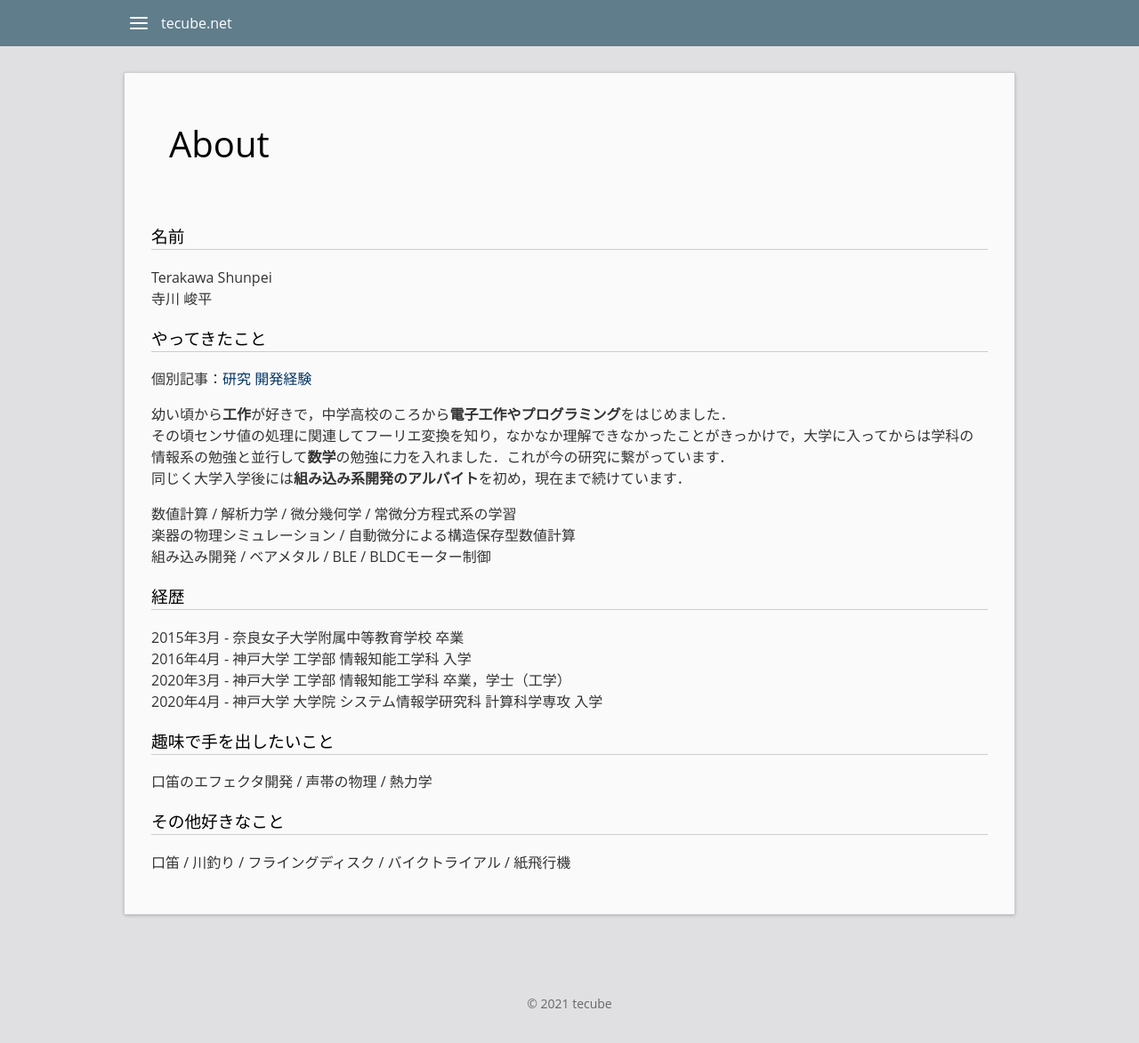
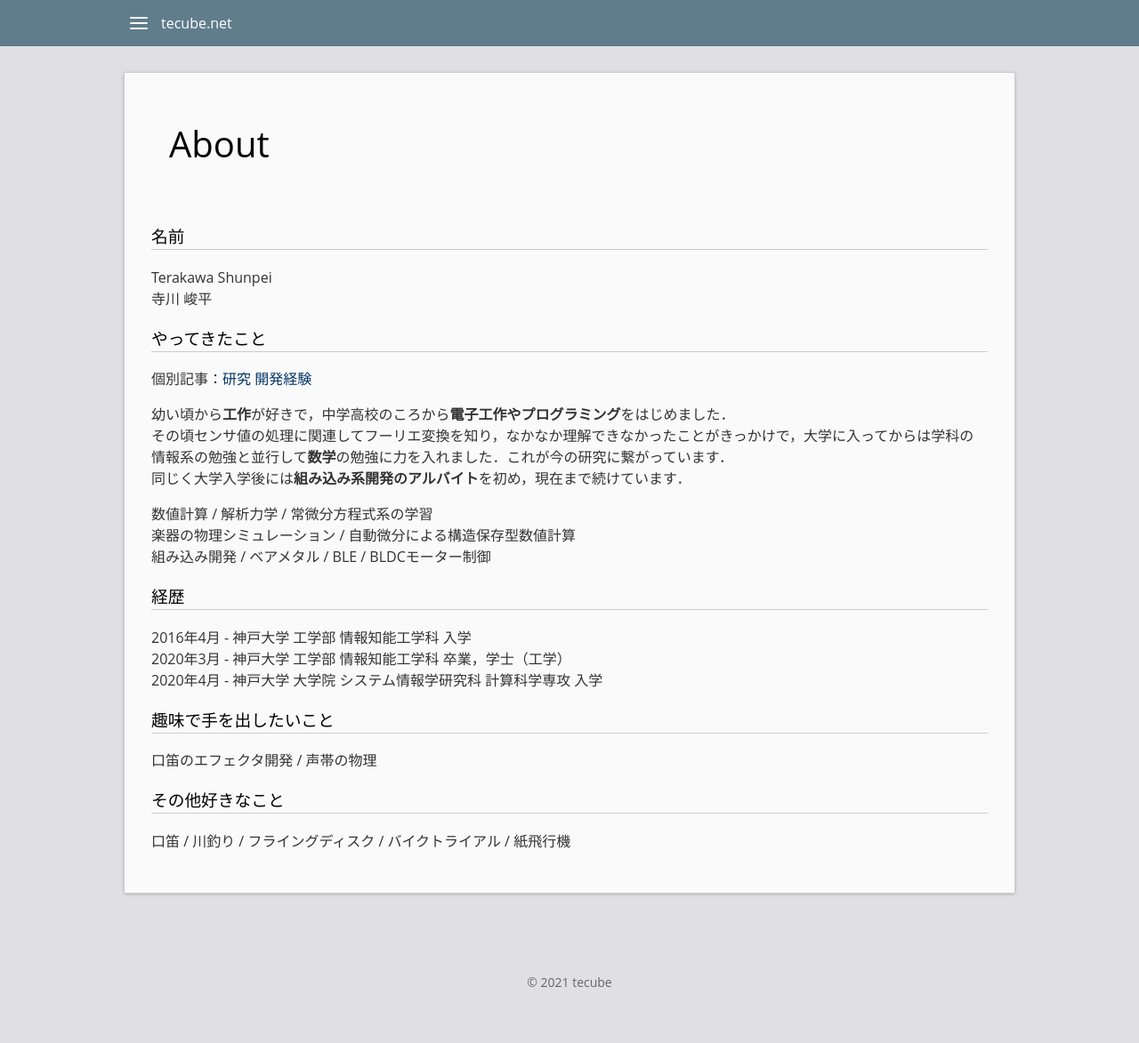
Before and after one commit to tecube/tecube.github.io, a Jekyll site: the page built from about.markdown, in a window 1280 px wide and 1199 px high. Shown: the top 1173 px of the window at 89% size. Built offline with Jekyll 4.4.1, drawn with Linux system fonts in a browser that asks for light colours.

Commit message:
Update about.markdown

```diff
--- a/about.markdown
+++ b/about.markdown
@@ -16,20 +16,19 @@ Terakawa Shunpei
 その頃センサ値の処理に関連してフーリエ変換を知り，なかなか理解できなかったことがきっかけで，大学に入ってからは学科の情報系の勉強と並行して**数学**の勉強に力を入れました．これが今の研究に繋がっています．
 同じく大学入学後には**組み込み系開発のアルバイト**を初め，現在まで続けています．
 
-数値計算 / 解析力学 / 微分幾何学 / 常微分方程式系の学習
+数値計算 / 解析力学 / 常微分方程式系の学習
 楽器の物理シミュレーション / 自動微分による構造保存型数値計算
 組み込み開発 / ベアメタル / BLE / BLDCモーター制御
 
 
 ### 経歴
-2015年3月 - 奈良女子大学附属中等教育学校 卒業
 2016年4月 - 神戸大学 工学部 情報知能工学科 入学
 2020年3月 - 神戸大学 工学部 情報知能工学科 卒業，学士（工学）
 2020年4月 - 神戸大学 大学院 システム情報学研究科 計算科学専攻 入学
 
 
 ### 趣味で手を出したいこと
-口笛のエフェクタ開発 / 声帯の物理 / 熱力学
+口笛のエフェクタ開発 / 声帯の物理
 
 
 ### その他好きなこと
```
